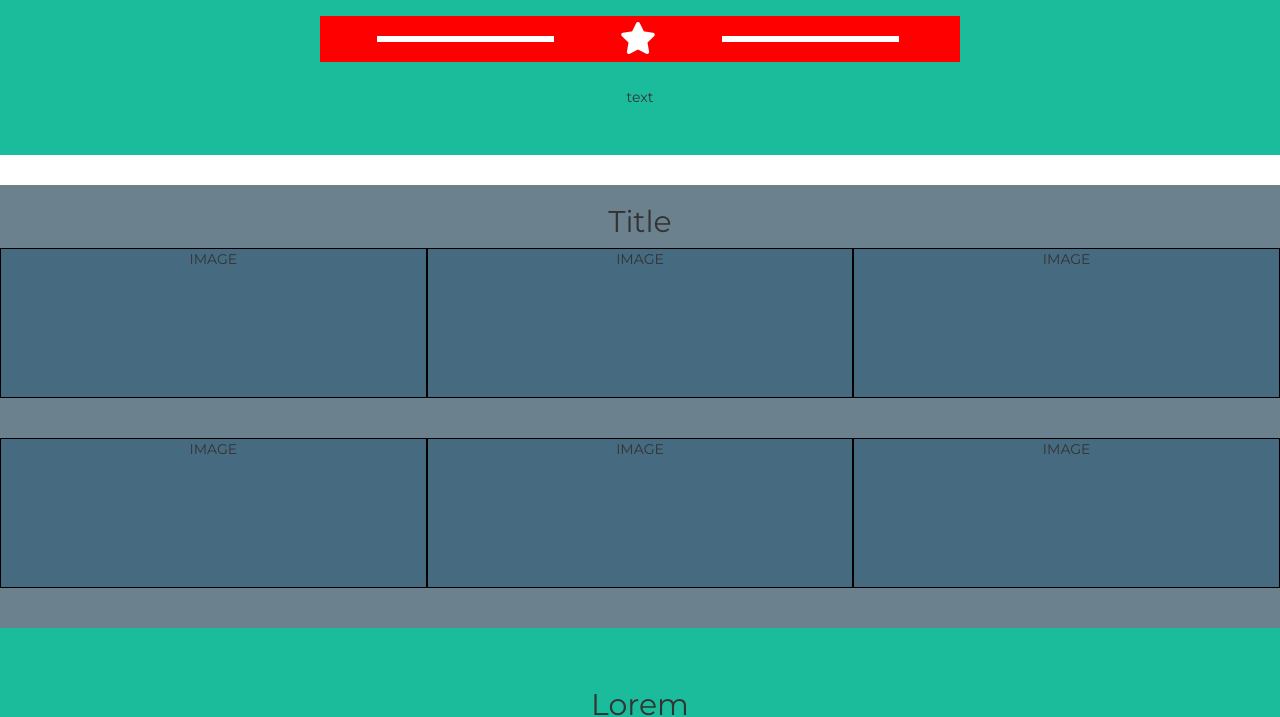
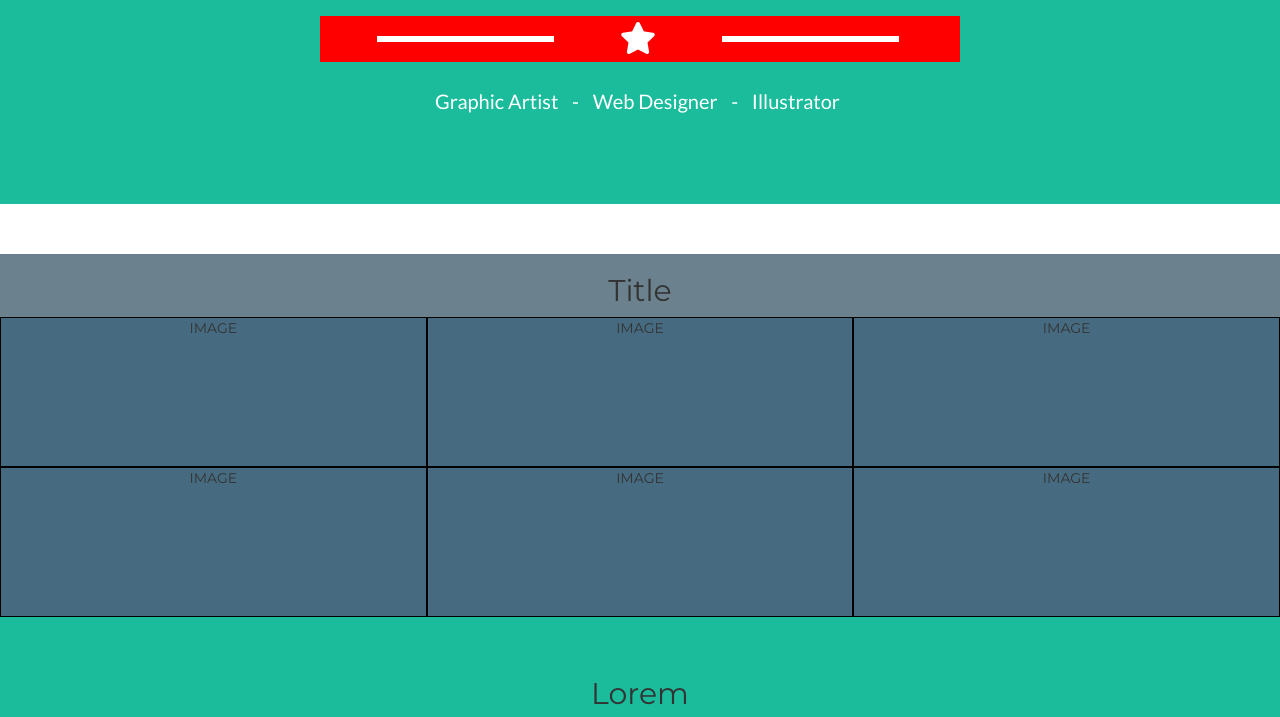
Before and after one commit to SimonaCinti/html-css-bootstrap-freelancer, a plain HTML site: page index.html in a window 1280 px wide. Shown: the part 585-1302 px from the top of the page. Drawn offline with Linux system fonts and the light colour scheme.

Commit message:
jumbotron bottom

```diff
--- a/css/styles.css
+++ b/css/styles.css
@@ -51,6 +51,7 @@ h1.title {
 .jumbotron {
   background-color: #1abc9c;
   text-align: center;
+  margin-bottom: 50px;
 }
 
 .jumbotron .row {
@@ -114,6 +115,18 @@ h1.title {
   float: left;
 }
 
+/*  HEADER | JUMBOTRON | TOP-4   */
+
+.top-4 ul {
+  margin-bottom: 40px;
+}
+
+.top-4 ul li {
+  color: white;
+  font-size: 20px;
+  font-family: "Lato";
+}
+
 /* MAIN | SECTION PORTFOLIO */
 
 .portfolio {
@@ -125,7 +138,6 @@ h1.title {
   height: 150px; /*debug*/
   background-color: hsl(202, 30%, 39%);
   border: 1px solid black;
-  margin-bottom: 40px;
 }
 
 /* MAIN | SECTION ABOUT */
--- a/index.html
+++ b/index.html
@@ -81,8 +81,16 @@
               <div class="custom-line-2"></div>
             </div>
           </div>
-
-          <div class="col-sm-12 col-md-6 col-md-offset-3 top-4">text</div>
+          <!-- Top-4 -->
+          <div class="col-sm-12 col-md-6 col-md-offset-3 top-4">
+            <ul class="list-inline">
+              <li>Graphic Artist</li>
+              <li>-</li>
+              <li>Web Designer</li>
+              <li>-</li>
+              <li>Illustrator</li>
+            </ul>
+          </div>
         </div>
       </section>
     </header>
```
